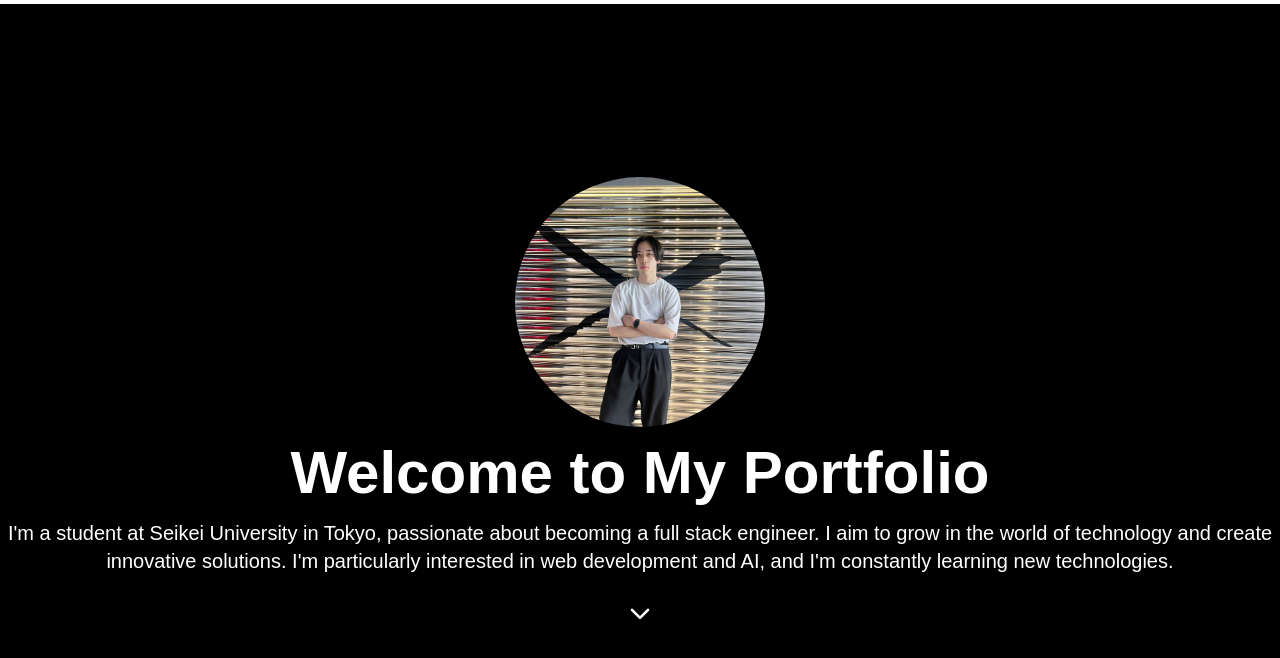
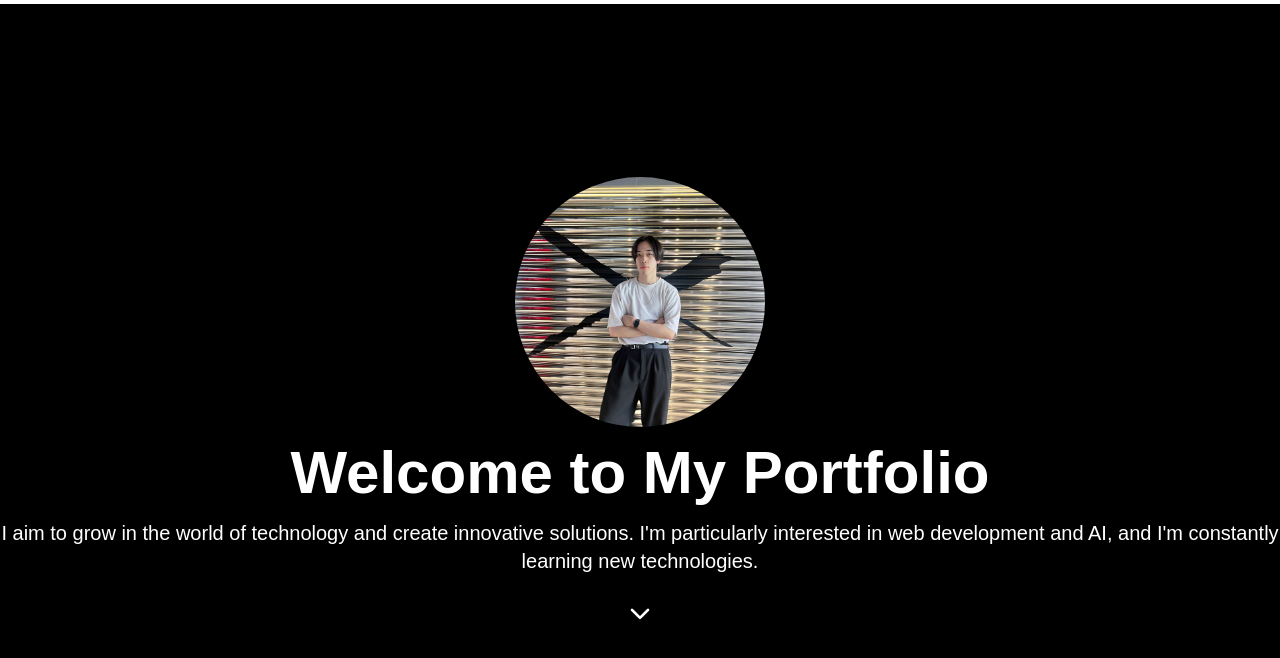
Before and after one commit to kkaiki/portfolio, a Next.js app: page / in a window 1280 px wide. Shown: the top 658 px of the page. Built offline with nearby package versions, Linux system fonts and the light colour scheme.

Commit message:
fix: shorter self introduction

```diff
--- a/app/page.tsx
+++ b/app/page.tsx
@@ -40,7 +40,6 @@ export default function DynamicScrollPortfolio() {
         <ConnectSection />
 
         <ThankYouSection />
-
       </div>
       <style jsx global>{`
         html {
--- a/components/section/HeroSection.tsx
+++ b/components/section/HeroSection.tsx
@@ -16,9 +16,8 @@ const HeroSection = () => {
         />
         <h1 className="text-6xl font-bold mb-4">Welcome to My Portfolio</h1>
         <p className="text-xl mb-4">
-          I&apos;m a student at Seikei University in Tokyo, passionate about becoming a full stack engineer.
-          I aim to grow in the world of technology and create innovative solutions.
-          I&apos;m particularly interested in web development and AI, and I&apos;m constantly learning new technologies.
+            I aim to grow in the world of technology and create innovative solutions.
+            I&apos;m particularly interested in web development and AI, and I&apos;m constantly learning new technologies.
         </p>
         <motion.div
           animate={{ y: [0, 10, 0] }}
```
